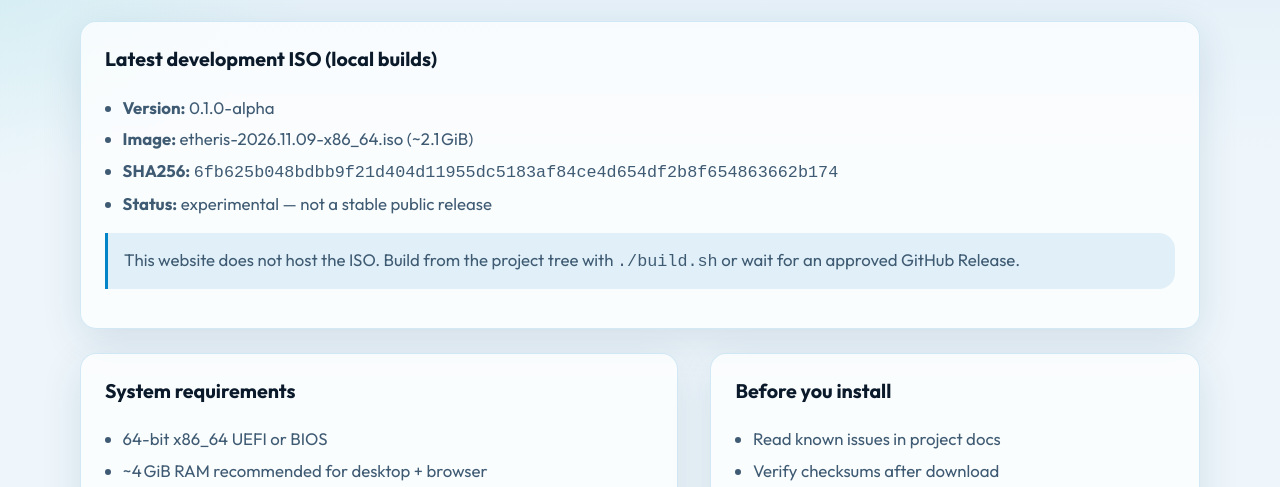
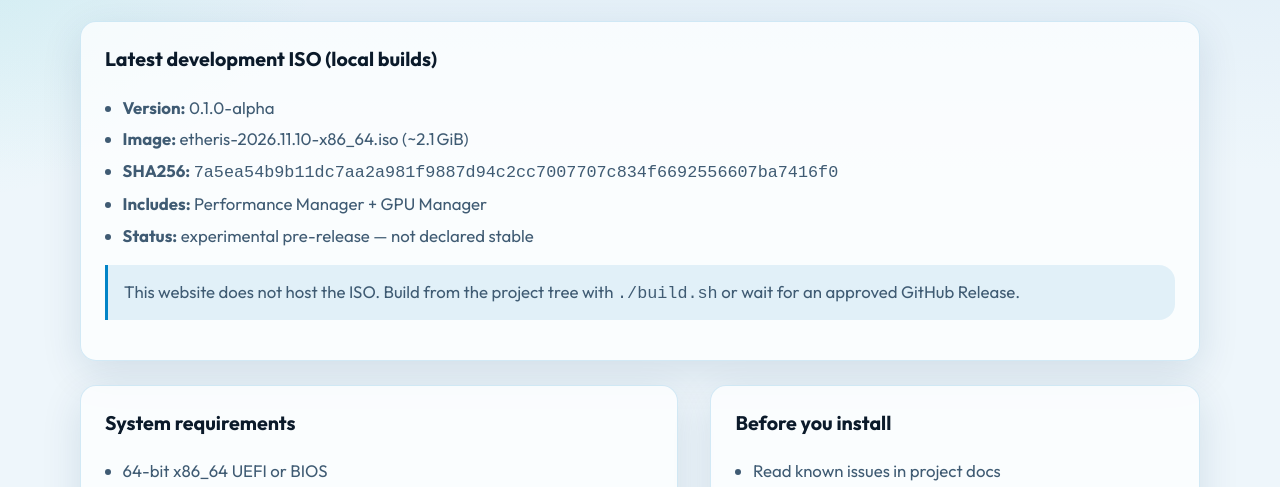
Before and after one commit to saarniuimonen-beep/etheris-os, a plain HTML site: page website/pages/download.html in a window 1280 px wide. Shown: the part 255-742 px from the top of the page. Drawn offline with Linux system fonts and the light colour scheme.

Commit message:
Record 2026.11.10 ISO checksum and guest Performance Manager apply helper.
Co-authored-by: Cursor <cursoragent@cursor.com>

```diff
--- a/website/pages/download.html
+++ b/website/pages/download.html
@@ -38,9 +38,10 @@
         <h3>Latest development ISO (local builds)</h3>
         <ul>
           <li><strong>Version:</strong> 0.1.0-alpha</li>
-          <li><strong>Image:</strong> etheris-2026.11.09-x86_64.iso (~2.1 GiB)</li>
-          <li><strong>SHA256:</strong> <code>6fb625b048bdbb9f21d404d11955dc5183af84ce4d654df2b8f654863662b174</code></li>
-          <li><strong>Status:</strong> experimental — not a stable public release</li>
+          <li><strong>Image:</strong> etheris-2026.11.10-x86_64.iso (~2.1 GiB)</li>
+          <li><strong>SHA256:</strong> <code>7a5ea54b9b11dc7aa2a981f9887d94c2cc7007707c834f6692556607ba7416f0</code></li>
+          <li><strong>Includes:</strong> Performance Manager + GPU Manager</li>
+          <li><strong>Status:</strong> experimental pre-release — not declared stable</li>
         </ul>
         <p class="callout" style="margin-top:1rem">This website does not host the ISO. Build from the project tree with <code>./build.sh</code> or wait for an approved GitHub Release.</p>
       </div>
```
Also changed, not shown: 2 other files.
